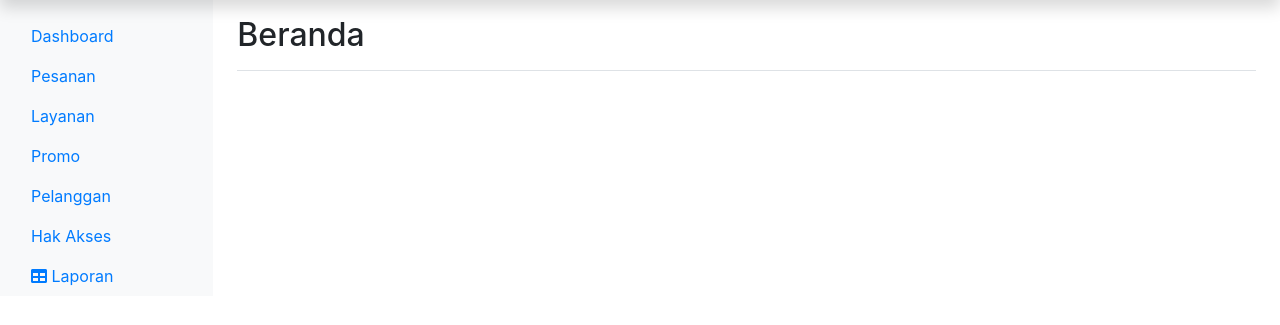
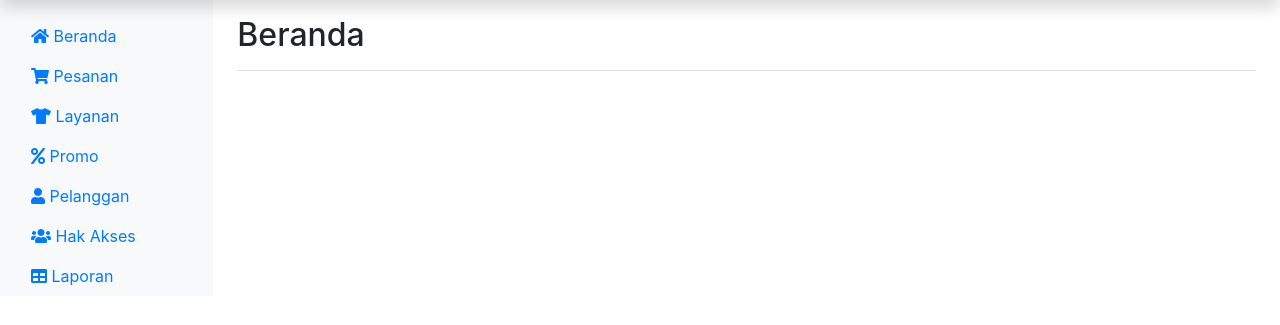
Before and after one commit to andriachmad93/aladdin-laundry, a CodeIgniter 4 app: template app/Views/pages/admin/beranda.php in a window 1280 px wide. Shown: the part 40-365 px from the top of the page. Run offline with PHP 8.4 and a stand-in for CodeIgniter, Linux system fonts and the light colour scheme; the template is opened without the code that fills it, so the values that code supplies are empty; some libraries are stand-ins or nearby versions.

Commit message:
add icon

```diff
--- a/app/Views/layout/admin/sidebarmenu.php
+++ b/app/Views/layout/admin/sidebarmenu.php
@@ -3,31 +3,27 @@
         <ul class="nav flex-column">
             <li class="nav-item">
                 <a class="nav-link active" aria-current="page" href="<?= base_url('admin'); ?>">
-                    <span data-feather="home"></span>
-                    Dashboard
+                    <i class="fa fa-home"></i><span data-feather="home"> Beranda</span>
                 </a>
             </li>
             <li class="nav-item">
                 <a class="nav-link" href="<?= base_url('order'); ?>">
-                    <span data-feather="file"></span>
-                    Pesanan
+                    <i class="fa fa-shopping-cart"></i><span data-feather="file"> Pesanan</span>
                 </a>
             </li>
             </li>
             <li class="nav-item">
                 <a class="nav-link" href="<?= base_url('item'); ?>">
-                    <span data-feather="users"></span>
-                    Layanan
+                    <i class="fa fa-tshirt"></i><span data-feather="users"> Layanan</span>
                 </a>
             </li>
             <li class="nav-item">
                 <a class="nav-link" href="<?= base_url('promotion'); ?>">
-                    <span data-feather="bar-chart-2"></span>
-                    Promo
+                    <i class="fa fa-percent"></i><span data-feather="bar-chart-2"> Promo</span>
                 </a>
             </li>
-            <li class="nav-item"><a class="nav-link" href="<?= base_url('customer'); ?>"><span>Pelanggan</span></a></li>
-            <li class="nav-item"><a class="nav-link" href="<?= base_url('user/user_group'); ?>"><span>Hak Akses</span></a></li>
+            <li class="nav-item"><a class="nav-link" href="<?= base_url('customer'); ?>"><i class="fa fa-user"></i><span> Pelanggan</span></a></li>
+            <li class="nav-item"><a class="nav-link" href="<?= base_url('user/user_group'); ?>"><i class="fa fa-users"></i><span> Hak Akses</span></a></li>
             <li class="nav-item">
                 <a class="nav-link collapsed text-truncate" href="#submenu1" data-toggle="collapse" data-target="#submenu1"><i class="fa fa-table"></i> <span class="d-none d-sm-inline">Laporan</span></a>
                 <div class="collapse" id="submenu1" aria-expanded="false">
```
